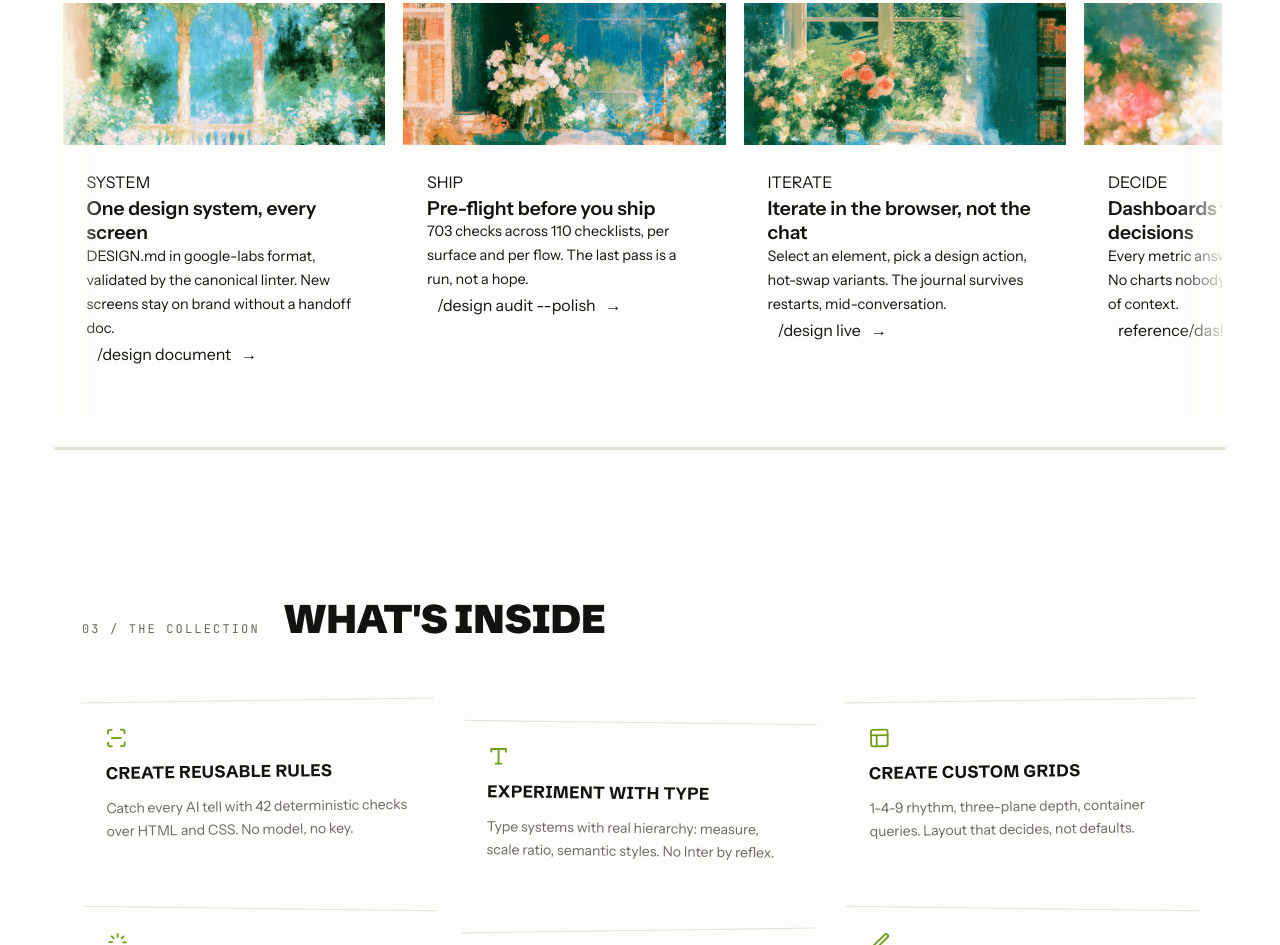
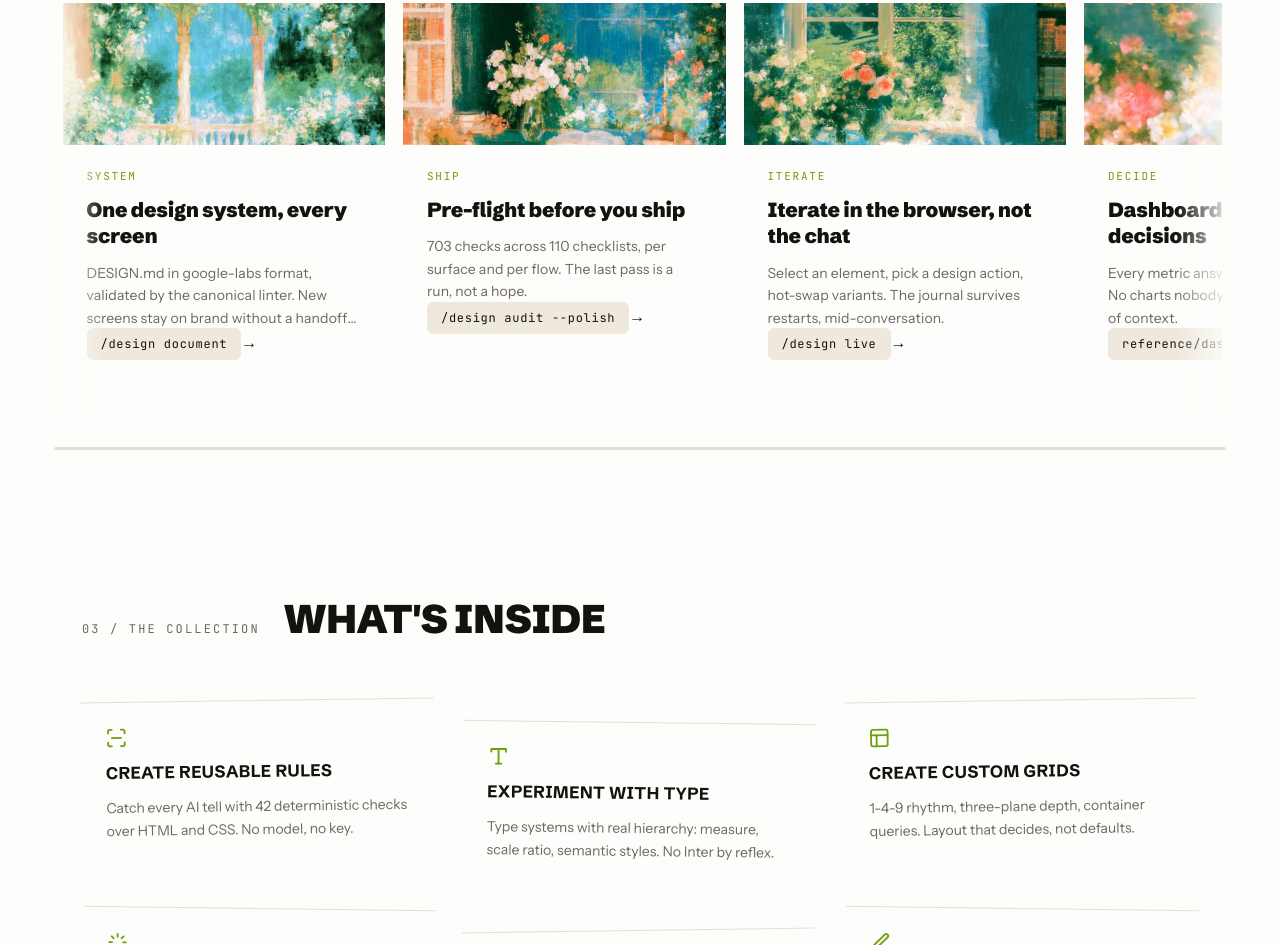
Before and after one commit to TudeOrangBiasa/design-skill, a website: page site/src/index.html in a window 1280 px wide. Shown: the part 3351-4296 px from the top of the page. Drawn offline with nearby package versions, Linux system fonts and the light colour scheme; a web font is replaced by a local one.

Commit message:
site: consolidate card rules, spacing pass per checklist
Overlapping edits had fragmented the base card rules: .uc-body lost flex, .uc-tag lost its typography (rendering at 16px default), .uc-body h3 lost family/weight, .uc-body p lost color/clamp, .uc-cmd kept stale padding. Consolidated into complete rules. Spacing pass per the Typography + Spacing checklist items: explicit line heights per style (tag 1.4, h3 1.3, p 1.6), min readable size bumped (tag 11px, body 14px), letter spacing per style, component spacing on the base-4 scale (12px gaps, 24px body padding, chip 8x14). Verified live: tag 11px lime, h3 Schibsted 800, p ink2 clamped, chip beige 8x14, foot inside, 100dvh fit holds. Detector 0 errors/0 warnings; review 8.5/10 breathable and UX-friendly.

```diff
--- a/site/src/site.css
+++ b/site/src/site.css
@@ -390,10 +390,10 @@ html.js .car-card:hover{transform:translateY(-5px)}
 .uc-img.uc-7::before{background-image:url("assets/bg/viridian-21.webp")}
 .uc-img.uc-8::before{background-image:url("assets/bg/viridian-1.webp")}
 .uc-card:hover .uc-img::before,.uc-card:focus-visible .uc-img::before{transform:scale(1.07)}
-.uc-body{padding:24px 24px 20px}
-.uc-tag{margin-bottom:12px}
-.uc-body h3{font-size:clamp(16px,1.5vw,20px);line-height:1.28;text-decoration:none;display:-webkit-box;-webkit-line-clamp:2;-webkit-box-orient:vertical;overflow:hidden}
-.uc-body p{font-size:14.5px}
+.uc-body{display:flex;flex-direction:column;flex:1;min-height:0;padding:24px 24px 20px}
+.uc-tag{font:11px var(--mono);letter-spacing:.16em;line-height:1.4;color:var(--lime-deep);text-transform:uppercase;margin-bottom:12px}
+.uc-body h3{font-family:var(--display);font-weight:800;font-size:clamp(17px,1.6vw,21px);line-height:1.3;letter-spacing:-.01em;text-decoration:none;display:-webkit-box;-webkit-line-clamp:2;-webkit-box-orient:vertical;overflow:hidden;margin-bottom:12px}
+.uc-body p{color:var(--ink2);font-size:14px;line-height:1.6;letter-spacing:.01em;margin:0;display:-webkit-box;-webkit-line-clamp:3;-webkit-box-orient:vertical;overflow:hidden}
 html.js .uc-card{transition:opacity .35s ease-out,transform .35s cubic-bezier(.25,1,.5,1),border-color .22s ease-out;transition-delay:calc(var(--i, 0) * 60ms)}
 
 /* ---- use-cases carousel delight pass ---- */
@@ -401,7 +401,7 @@ html.js .uc-card{transition:opacity .35s ease-out,transform .35s cubic-bezier(.2
 .uc-card .uc-body h3{transition:color .2s ease-out}
 .uc-card:hover .uc-tag,.uc-card:focus-visible .uc-tag{color:var(--lime-deep)}
 .uc-card:hover .uc-body h3,.uc-card:focus-visible .uc-body h3{color:var(--lime-deep)}
-.uc-cmd{transition:background .22s ease-out,color .22s ease-out;padding:5px 10px;border-radius:6px}
+.uc-cmd{transition:background .22s ease-out,color .22s ease-out;font:12px var(--mono);line-height:1.4;letter-spacing:.06em;color:var(--ink);background:var(--beige);padding:8px 14px;border-radius:6px}
 .uc-card:hover .uc-cmd,.uc-card:focus-visible .uc-cmd{background:var(--lime);color:var(--ink)}
 /* ambient pan on the painterly headers */
 @keyframes uc-pan{from{transform:scale(1)}to{transform:scale(1.09)}}
```
